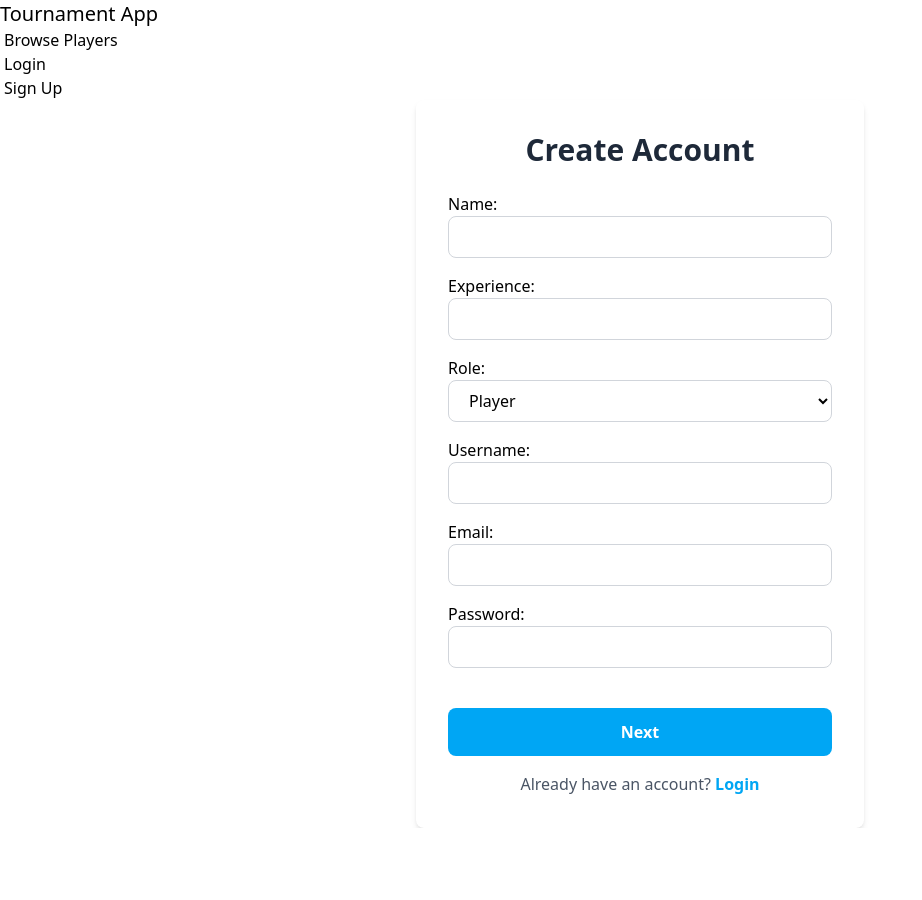
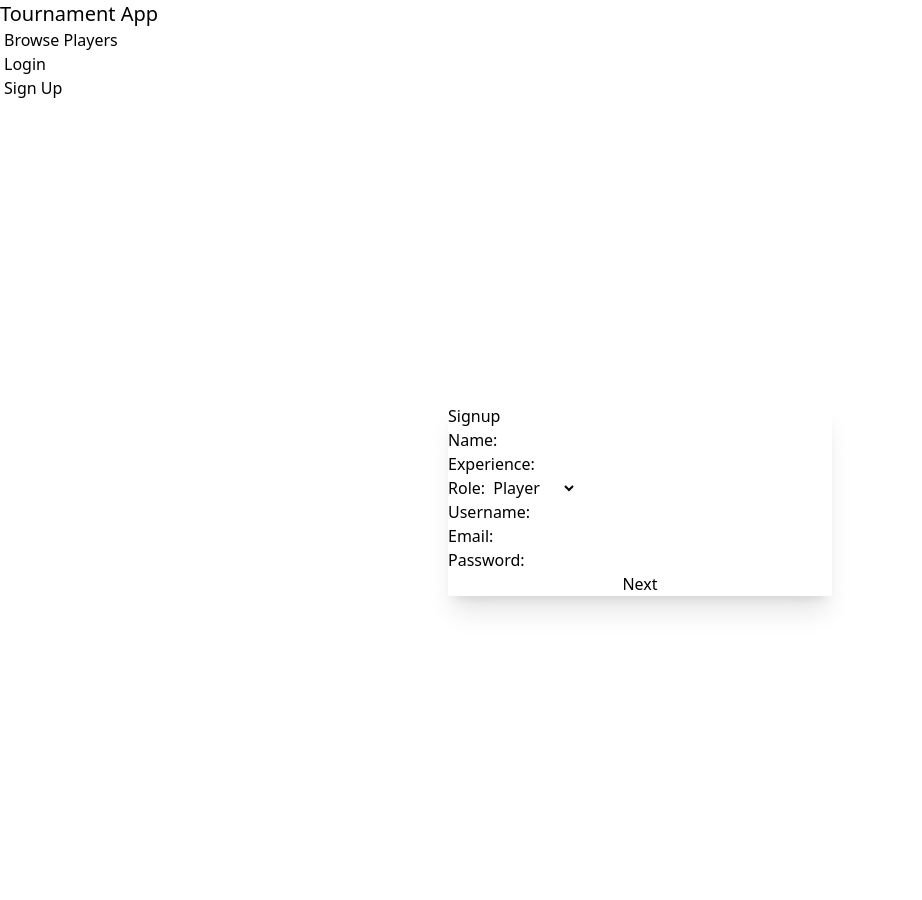
Before and after one commit to Danish-Ahmed24/Sports-Tournament-App, a Django app: page /signup/ in a window 1280 px wide. Shown: the whole page, without its empty margins (0-922 px from the left). Before the commit the page ends 828 px from the top, so only its background shows below. Run offline with Django 5.2, Linux system fonts and the light colour scheme; some libraries are stand-ins or nearby versions.

Commit message:
atomic signup

```diff
--- a/sports_tournament_app/settings.py
+++ b/sports_tournament_app/settings.py
@@ -38,7 +38,13 @@ INSTALLED_APPS = [
     "django.contrib.messages",
     "django.contrib.staticfiles",
     "tournament",
+    "crispy_forms",
+    "crispy_tailwind",
 ]
+
+CRISPY_ALLOWED_TEMPLATE_PACKS = "tailwind"
+
+CRISPY_TEMPLATE_PACK = "tailwind"
 
 MIDDLEWARE = [
     "django.middleware.security.SecurityMiddleware",
--- a/tournament/templates/tournament/auth/signup.html
+++ b/tournament/templates/tournament/auth/signup.html
@@ -1,45 +1,19 @@
 {% extends "tournament/base.html" %}
+{% load tailwind_filters %}
 {% block title %}Sign Up{% endblock %}
 
 {% block body %}
-  <style>
-    input[type="text"],
-    input[type="email"],
-    input[type="password"],
-    input[type="number"],
-    select {
-      width: 100%;
-      padding: 0.5rem 1rem;
-      border: 1px solid #d1d5db;
-      border-radius: 0.5rem;
-    }
-    input:focus, select:focus {
-      outline: none;
-      box-shadow: 0 0 0 2px #0ea5e9;
-    }
-  </style>
 
-  <div class="max-w-md mx-auto">
-    <div class="bg-white rounded-lg shadow-md p-8">
-      <h2 class="text-3xl font-bold text-gray-800 mb-6 text-center">Create Account</h2>
-
-      <form method="post" class="space-y-4">
-        {% csrf_token %}
-        {{ form.as_p }}
-
-        <button type="submit" class="w-full bg-sky-500 hover:bg-sky-600 text-white font-semibold py-3 rounded-lg mt-6 transition">
-          {{ btn }}
-        </button>
-      </form>
-
-      {% if btn == "Next" %}
-        <div class="text-center mt-4">
-          <p class="text-gray-600">
-            Already have an account?
-            <a href="{% url 'login' %}" class="text-sky-500 hover:text-sky-600 font-semibold">Login</a>
-          </p>
-        </div>
-      {% endif %}
+  <div class="flex justify-center items-center min-h-screen">
+    <div class="card w-96 bg-base-200 shadow-xl">
+      <div class="card-body">
+        <h2 class="card-title self-center">Signup</h2>
+        <form method="post" action="{% url action %}">
+          {% csrf_token %}
+          {{ form|crispy }}
+          <button type="submit" class="btn btn-primary w-full">{{btn}}</button>
+        </form>
+      </div>
     </div>
   </div>
 {% endblock %}
--- a/tournament/urls.py
+++ b/tournament/urls.py
@@ -7,7 +7,8 @@ urlpatterns = [
     path('', views.index, name='index'),
     path('login/', LoginView.as_view(template_name="tournament/auth/login.html"), name='login'),
     path('logout/', LogoutView.as_view(next_page='index'), name='logout'),
-    path('signup/', views.signup_view, name='signup'),
+    # isko transactions dalo
+    path('signup/', views.signup, name='signup'),
     path('details/player/', views.details_player, name="details_player"),
     path('details/team/', views.details_team, name="details_team"),
 
--- a/tournament/views.py
+++ b/tournament/views.py
@@ -1,8 +1,10 @@
 import time
+from tokenize import single_quoted
 from django.core.exceptions import ObjectDoesNotExist
 from django.contrib.auth import authenticate,login,logout
 from django.contrib.auth.decorators import login_required
 from django.db import Error
+from django.http import HttpResponse
 from django.views.decorators.http import require_http_methods
 from django.forms import ValidationError
 from django.shortcuts import redirect, render
@@ -10,7 +12,7 @@ from django.contrib.auth.models import User
 from tournament.models import CustomUser, Invitation, Manager, Player, Referee, Team
 from .forms import BasicSignUpForm, InvitationForm, TeamSignUpForm, PlayerSignUpForm
 from django.utils import timezone
-
+from django.db import transaction
 
 def index(request):
     """Homepage - shows landing page or redirects to dashboard"""
@@ -40,7 +42,7 @@ def manager_dashboard(request):
 def player_dashboard(request):
     """Player's dashboard"""
     if request.user.customUser.role != "PLAYER":
-        return redirect('index')
+        return redirect('index') # circle ban raha
 
     invitations = request.user.customUser.player.received_invitations.filter(status='P')
     context={"invitations":invitations}
@@ -53,77 +55,141 @@ def referee_dashboard(request):
         return redirect('index')
     return render(request, "tournament/referee/dashboard.html")
 
+# transcation dalo bc
+# customUser to ban gaya kia pata koi masla agaya beech mein tab kai karega be
+# details to lagi hi nhi like MAANGER < PALYER < REFREE kon karega
+# TEMPLATES ARE LOADING....
 @require_http_methods(['POST','GET'])
-def signup_view(request):
+def signup(request):
     if request.user.is_authenticated:
         return redirect('index')
 
     if request.method == 'POST':
         form = BasicSignUpForm(request.POST)
         if form.is_valid():
-            user = User.objects.create_user(
-                username=form.cleaned_data['username'],
-                email=form.cleaned_data['email'],
-                password=form.cleaned_data['password']
-            )
-            role = form.cleaned_data['role']
-            customUser = CustomUser.objects.create(
-                user=user,
-                role=role,
-                experience=form.cleaned_data['experience'],
-                name = form.cleaned_data['name']
-            )
-            login(request, user)
-            request.session['customUser_pk'] = customUser.pk
+
+            sign_up_details = {
+                "username": form.cleaned_data['username'],
+                "email": form.cleaned_data['email'],
+                "password": form.cleaned_data['password'],
+                "role": form.cleaned_data['role'],
+                "experience": form.cleaned_data['experience'],
+                "name":form.cleaned_data['name']
+            }
+
+            role = sign_up_details['role']
+            request.session['sign_up_details'] = sign_up_details
+
             if(role == "PLAYER"):
                 return redirect('details_player')
             elif(role == "MANAGER"):
                 return redirect('details_team')
             else:
-                #referee
-                Referee.objects.create(customUser = customUser)
-                del request.session['customUser_pk']
-                return redirect("index")
-
+                # Refree Signed Up
+                with transaction.atomic():
+                    user = User.objects.create_user(
+                        username=sign_up_details['username'],
+                        email=sign_up_details['email'],
+                        password=sign_up_details['password']
+                                                    )
+                    customUser = CustomUser.objects.create(
+                        user = user,
+                        role = sign_up_details['role'],
+                        experience = sign_up_details['experience'],
+                        name=sign_up_details['name']
+                    )
+                    refree = Referee.objects.create(
+                        customUser = customUser
+                    )
+                    del request.session['sign_up_details']
+                    login(request,user)
+                    return redirect("index")
     else:
         form = BasicSignUpForm()
 
-    return render(request, 'tournament/auth/signup.html', {"form": form,"btn":"Next"})
+    return render(request, 'tournament/auth/signup.html', {
+        "form": form,
+        "btn":"Next",
+        "action":"signup"
+        })
 
 
 def details_team(request):
-    if 'customUser_pk' not in request.session:
+    if 'sign_up_details' not in request.session:
         return redirect('signup')
     if request.method == "POST":
         form = TeamSignUpForm(request.POST)
         if form.is_valid():
-            teamName = form.cleaned_data['teamName']
-            customUser = CustomUser.objects.get(pk=request.session['customUser_pk'])
-            manager = Manager.objects.create(customUser=customUser)
-            Team.objects.create(teamName=teamName,manager=manager)
-            del request.session['customUser_pk']
-            return redirect('index')
+            with transaction.atomic():
+                teamName = form.cleaned_data['teamName']
+                sign_up_details = request.session['sign_up_details']
+                user = User.objects.create_user(
+                                username=sign_up_details['username'],
+                                email=sign_up_details['email'],
+                                password=sign_up_details['password']
+                                                            )
+                customUser = CustomUser.objects.create(
+                                user = user,
+                                role = sign_up_details['role'],
+                                experience = sign_up_details['experience'],
+                                name=sign_up_details['name']
+                            )
+                manager = Manager.objects.create(customUser=customUser)
+                team = Team.objects.create(
+                    teamName = teamName,
+                    manager=manager
+                )
+                del request.session['sign_up_details']
+                login(request, user)
+                # return redirect('index')
+                return HttpResponse('Team done check it out')
     else:
         form = TeamSignUpForm()
 
-    return render(request,"tournament/auth/signup.html",{"form":form,"btn":"Done"})
+    return render(request,"tournament/auth/signup.html",{
+        "form":form,
+        "btn":"Done",
+        "action":"details_team"
+        })
 
 def details_player(request):
-    if 'customUser_pk' not in request.session:
+    if 'sign_up_details' not in request.session:
         return redirect('signup')
     if request.method=="POST":
         form = PlayerSignUpForm(request.POST)
         if form.is_valid():
-            position = form.cleaned_data['position']
-            age = form.cleaned_data['age']
-            customUser = CustomUser.objects.get(pk=request.session['customUser_pk'])
-            Player.objects.create(position=position,age=age,customUser=customUser)
-            del request.session['customUser_pk']
-            return redirect('index')
+            with transaction.atomic():
+                position = form.cleaned_data['position']
+                age = form.cleaned_data['age']
+                print(request.session.get('sign_up_details'))
+
+                sign_up_details = request.session['sign_up_details']
+                user = User.objects.create_user(
+                            username=sign_up_details['username'],
+                            email=sign_up_details['email'],
+                            password=sign_up_details['password']
+                                                        )
+                customUser = CustomUser.objects.create(
+                            user = user,
+                            role = sign_up_details['role'],
+                            experience = sign_up_details['experience'],
+                            name=sign_up_details['name']
+                        )
+
+                Player.objects.create(position=position,age=age,customUser=customUser)
+                del request.session['sign_up_details']
+                login(request, user)
+                # return redirect('index')\
+                return HttpResponse('Player done check it out')
+
     else:
         form = PlayerSignUpForm()
 
-    return render(request,"tournament/auth/signup.html",{"form":form,"btn":"Done"})
+    return render(request,"tournament/auth/signup.html",{
+        "form":form,
+        "btn":"Done",
+        "action":"details_player"
+        })
 
 
 
```
Also changed, not shown: tournament/templates/tournament/auth/login.html (+14 -5 lines), tournament/templates/tournament/index.html (+5 -3 lines).
